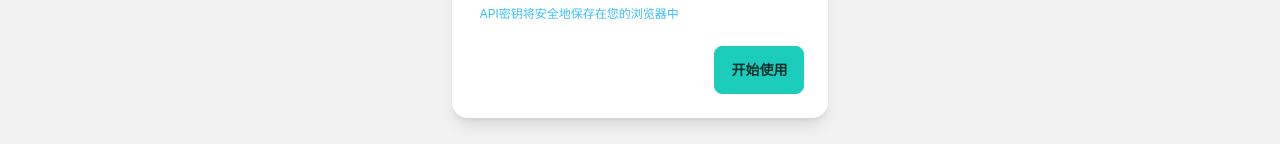
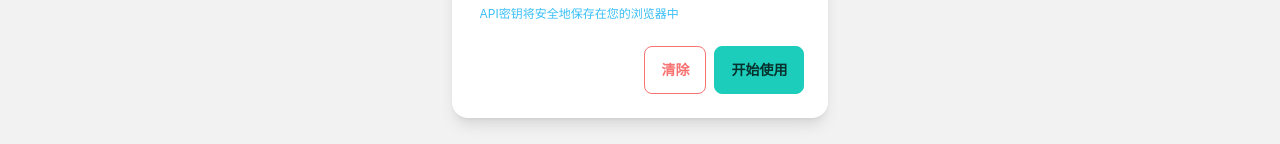
Before and after one commit to Orpheuscn/Ocr-vue, a Vue app: page / in a window 1280 px wide. Shown: the part 342-486 px from the top of the page. Built offline with nearby package versions, Linux system fonts and the light colour scheme.

Commit message:
修改了一些按钮名称

```diff
--- a/src/components/ApiSettings.vue
+++ b/src/components/ApiSettings.vue
@@ -42,6 +42,7 @@
         </div>
 
         <div class="card-actions justify-end mt-4">
+          <button type="button" class="btn btn-error btn-outline" @click="clearApiKey">{{ i18n.t('clearApiKey') }}</button>
           <button type="submit" class="btn btn-accent">{{ i18n.t('getStarted') }}</button>
         </div>
       </form>
@@ -77,6 +78,12 @@ const togglePasswordVisibility = () => {
 
 const saveKey = () => {
   emit('save-api-key', apiKeyLocal.value);
+};
+
+const clearApiKey = () => {
+  localStorage.removeItem('googleVisionApiKey');
+  apiKeyLocal.value = '';
+  emit('save-api-key', '');
 };
 </script>
 
--- a/src/stores/i18nStore.js
+++ b/src/stores/i18nStore.js
@@ -37,11 +37,11 @@ const translations = {
     words: '词',
     characters: '字',
     textDirection: '文本方向',
-    horizontal: '正常',
+    horizontal: '横排',
     vertical: '竖排',
     displayMode: '显示模式',
-    parallel: '原排版',
-    paragraph: '分段',
+    parallel: '原始排版',
+    paragraph: '分段排版',
     size: '尺寸',
     language: '语言',
     undetermined: '未确定',
```
